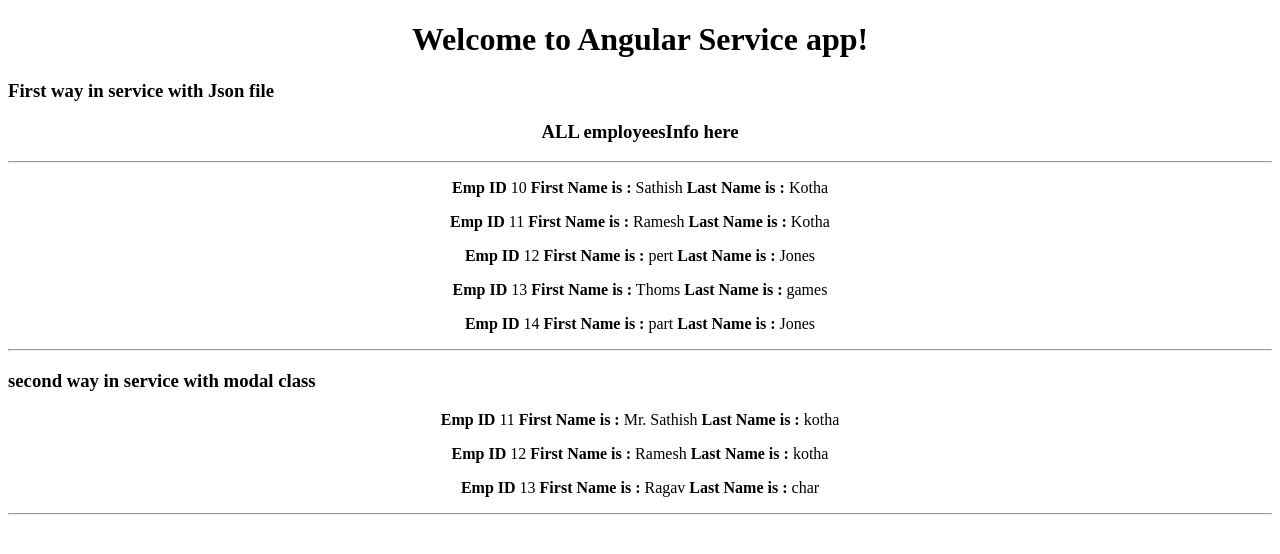
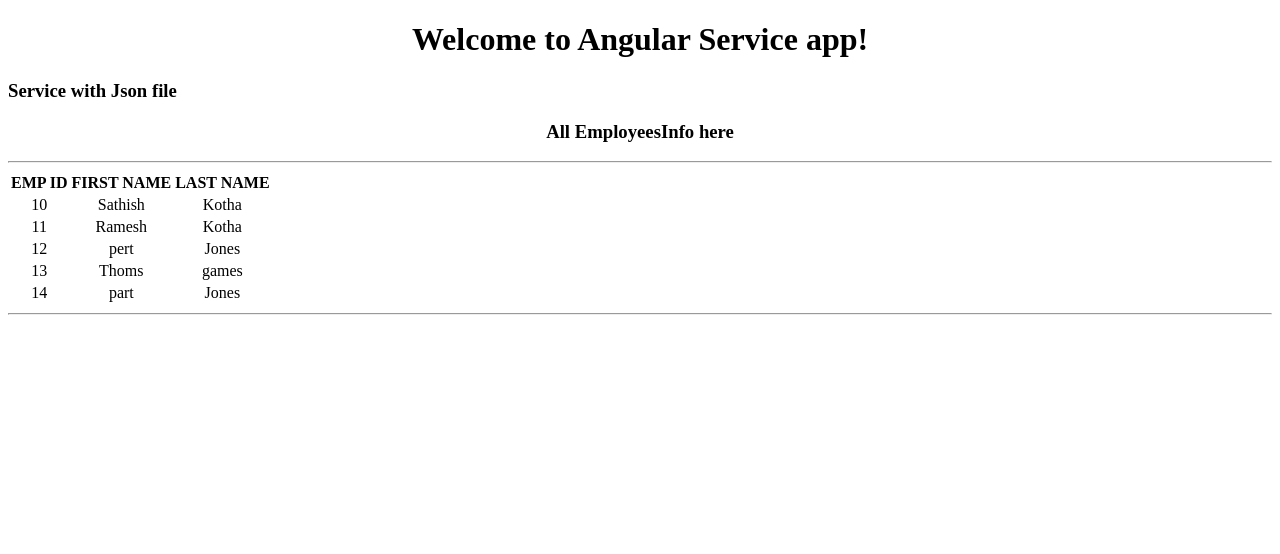
Before and after one commit to Sathishchary/AngularServiceEx, an Angular app: page / in a window 1280 px wide. Shown: the top 554 px of the page. Built offline with nearby package versions, Linux system fonts and the light colour scheme.

Commit message:
Refactored the code

```diff
--- a/src/app/app.component.html
+++ b/src/app/app.component.html
@@ -1,15 +1,23 @@
-<h1 style="text-align: center">
-  Welcome to {{title}}!
-</h1>
-<h3>First way in service with Json file</h3>
-<h3 style="text-align: center">ALL employeesInfo here</h3>
+<h1 style="text-align: center">Welcome to {{title}}!</h1>
+<h3>Service with Json file</h3>
+<h3 style="text-align: center">All EmployeesInfo here</h3>
 <hr>
-<div *ngFor="let emp of employeesInfo" style="text-align: center">
-  <p><b>Emp ID</b>  {{emp.id}}<b>  First Name is :</b> {{emp.firstName}} <b>Last Name is :</b> {{emp.lastName}}</p>
+<div style="text-align: center">
+<table class="table table-striped table-hover table-bordered" style="text-align: center;">
+	<thead>
+		<tr>
+			<th>EMP ID</th>
+			<th>FIRST NAME</th>
+			<th>LAST NAME</th>
+		</tr>
+	</thead>
+	<tbody>
+		<tr *ngFor="let emp of employeesInfo;">
+			<td>{{emp.id}}</td>
+			<td>{{emp.firstName}}</td>
+			<td>{{emp.lastName}}</td>
+		</tr>
+	</tbody>
+</table>
 </div>
 <hr>
-<h3>second way in service with modal class</h3>
-<div *ngFor="let emp of employeesInfoModal" style="text-align: center">
-  <p><b>Emp ID</b>  {{emp.id}}<b>  First Name is :</b> {{emp.firstName}} <b>Last Name is :</b> {{emp.lastName}}</p>
-</div>
-<hr>
--- a/src/app/app.component.ts
+++ b/src/app/app.component.ts
@@ -11,8 +11,6 @@
 export class AppComponent implements OnInit  {
   title = 'Angular Service app';
   employeesInfo: any;
-  employeesInfoModal: any;
-  response: Employee[];
   constructor(public referService: ReferenceService, public http: Http) { }
   getAllEmployees() {
     this.referService.getAllEmployees()
@@ -20,15 +18,11 @@
        console.log('the employess data:' + result);
        this.employeesInfo = result;
       },
-      (error: any) => {
+      (error) => {
         console.log('done employees method');
       });
    }
-    allemployees() {
-         this.referService.getAllEmps().then(response => this.employeesInfoModal = response);
-    }
     ngOnInit() {
       this.getAllEmployees();
-       this.allemployees();
     }
 }
--- a/src/app/models/employees.ts
+++ /dev/null
@@ -1,7 +0,0 @@
-import { Employee } from './employee';
-
-export const ALLEMPS: Employee[] = [
-  { id: 11, firstName: 'Mr. Sathish', lastName: 'kotha' },
-  { id: 12, firstName: 'Ramesh', lastName: 'kotha' },
-  { id: 13, firstName: 'Ragav', lastName: 'char' },
-];
--- a/src/app/services/reference.service.ts
+++ b/src/app/services/reference.service.ts
@@ -4,18 +4,15 @@
 import 'rxjs/add/operator/catch';
 import { Observable } from 'rxjs/Observable';
 import { Employee } from '../models/employee';
-import { ALLEMPS } from '../models/employees';
 
 @Injectable()
 export class ReferenceService {
 
     constructor(private http: Http) { }
-  getAllEmps(): Promise<Employee[]> {
-    return Promise.resolve(ALLEMPS);
-  }
+
     getAllEmployees(): Observable<any> {
         try {
-       return this.http.get('http://localhost:4200/assets/service.json')
+            return this.http.get('http://localhost:4300/assets/service.json')   // web service API
                 .map(this.extractData)
                 .catch(this.handleError);
         } catch (error) { console.log(error); }
```
Lines whose indentation alone changed are shown as unchanged.
